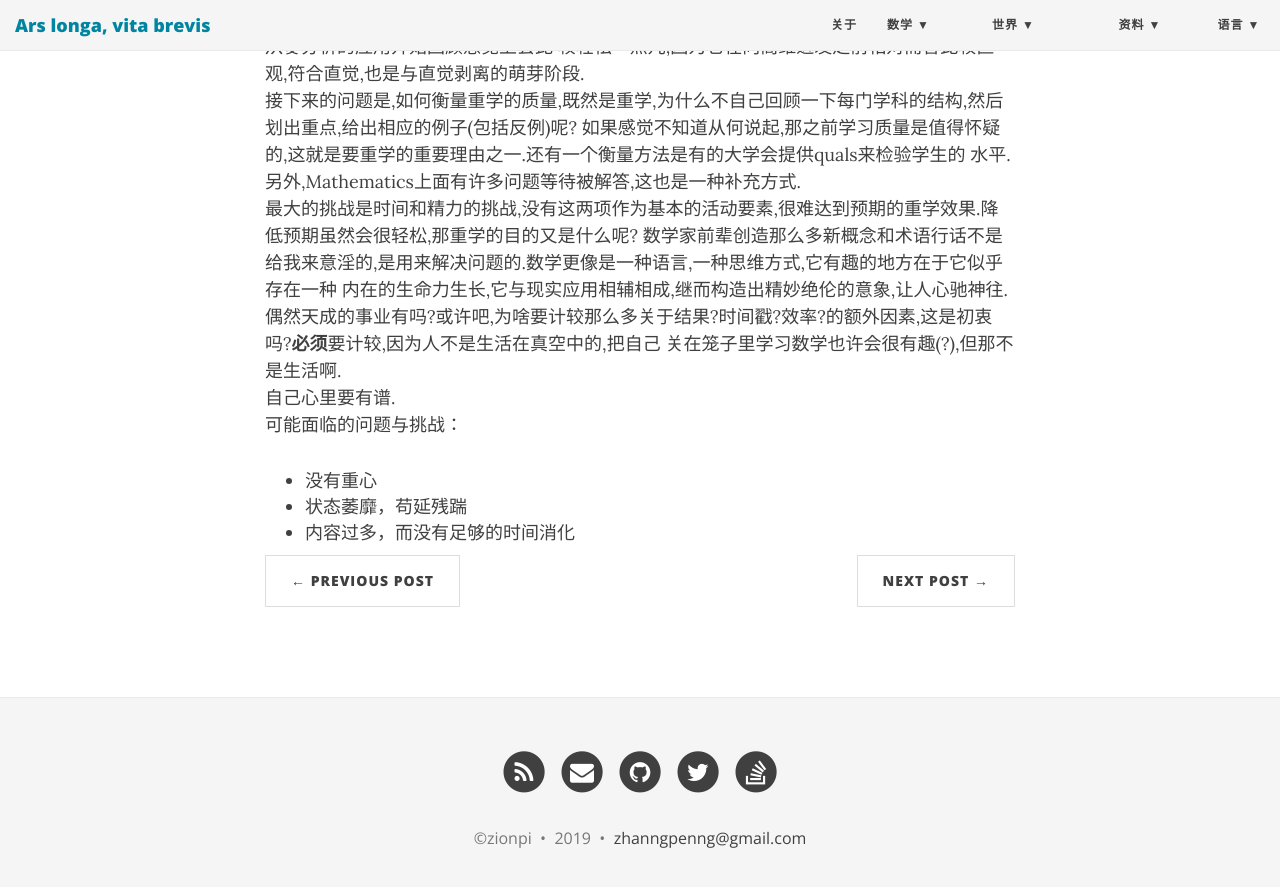
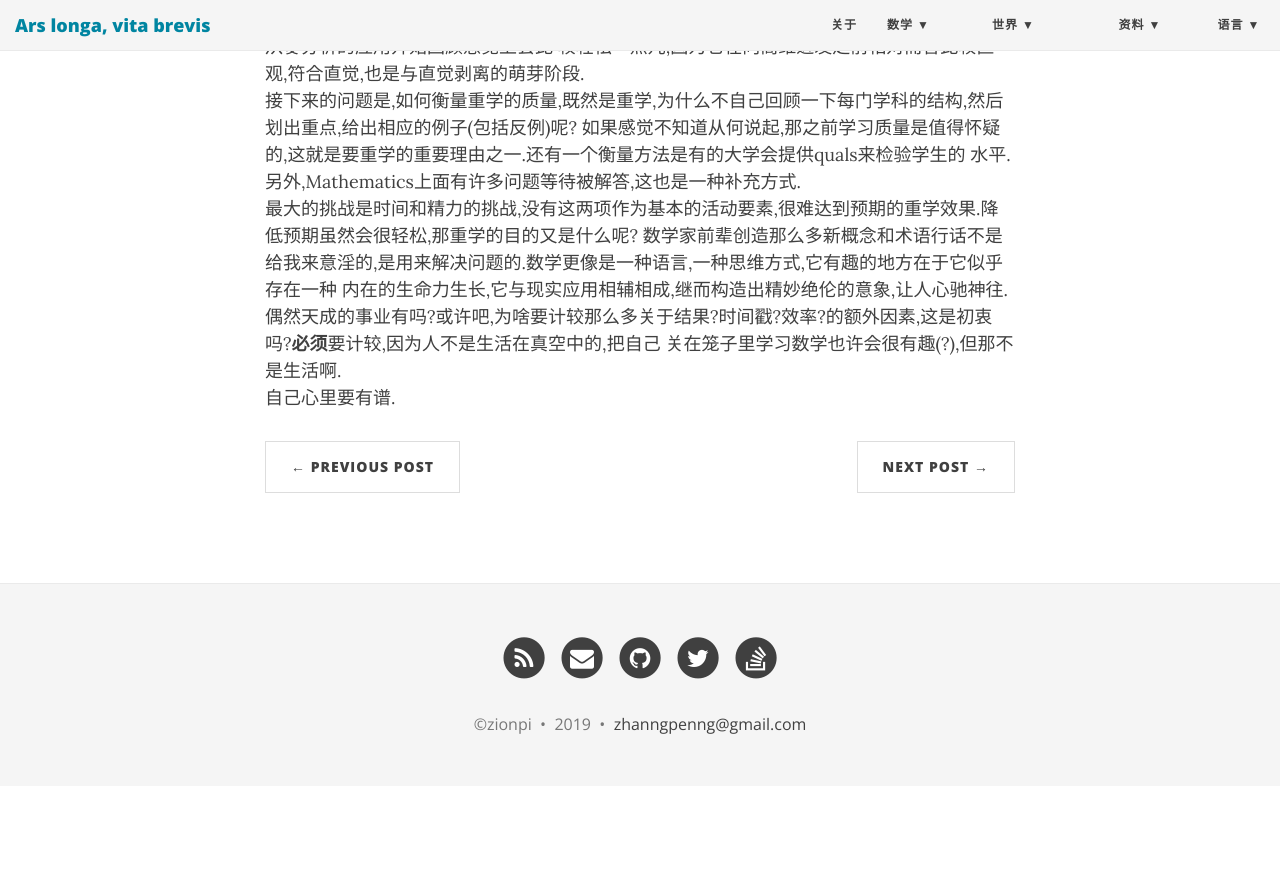
Before and after one commit to ZionPi/zionpi.github.io, a Jekyll site: the page built from _posts/2019-01-11-irreducible-core-of-modern-mathematics.md, in a window 1280 px wide and 900 px high, scrolled down 564 px. Shown: the top 887 px of the window. Built offline with Jekyll 4.4.1, drawn with Linux system fonts in a browser that asks for light colours; nearby versions of some CDN libraries; after the commit the page ends 1350 px from its top, so only the background shows below that.

Commit message:
Update 2019-01-11-irreducible-core-of-modern-mathematics.md

```diff
--- a/_posts/2019-01-11-irreducible-core-of-modern-mathematics.md
+++ b/_posts/2019-01-11-irreducible-core-of-modern-mathematics.md
@@ -22,7 +22,3 @@ title: 重学现代数学核心
 偶然天成的事业有吗?或许吧,为啥要计较那么多关于结果?时间戳?效率?的额外因素,这是初衷吗?**必须**要计较,因为人不是生活在真空中的,把自己
 关在笼子里学习数学也许会很有趣(?),但那不是生活啊.
 自己心里要有谱.
-可能面临的问题与挑战：
-- 没有重心
-- 状态萎靡，苟延残踹
-- 内容过多，而没有足够的时间消化
```
